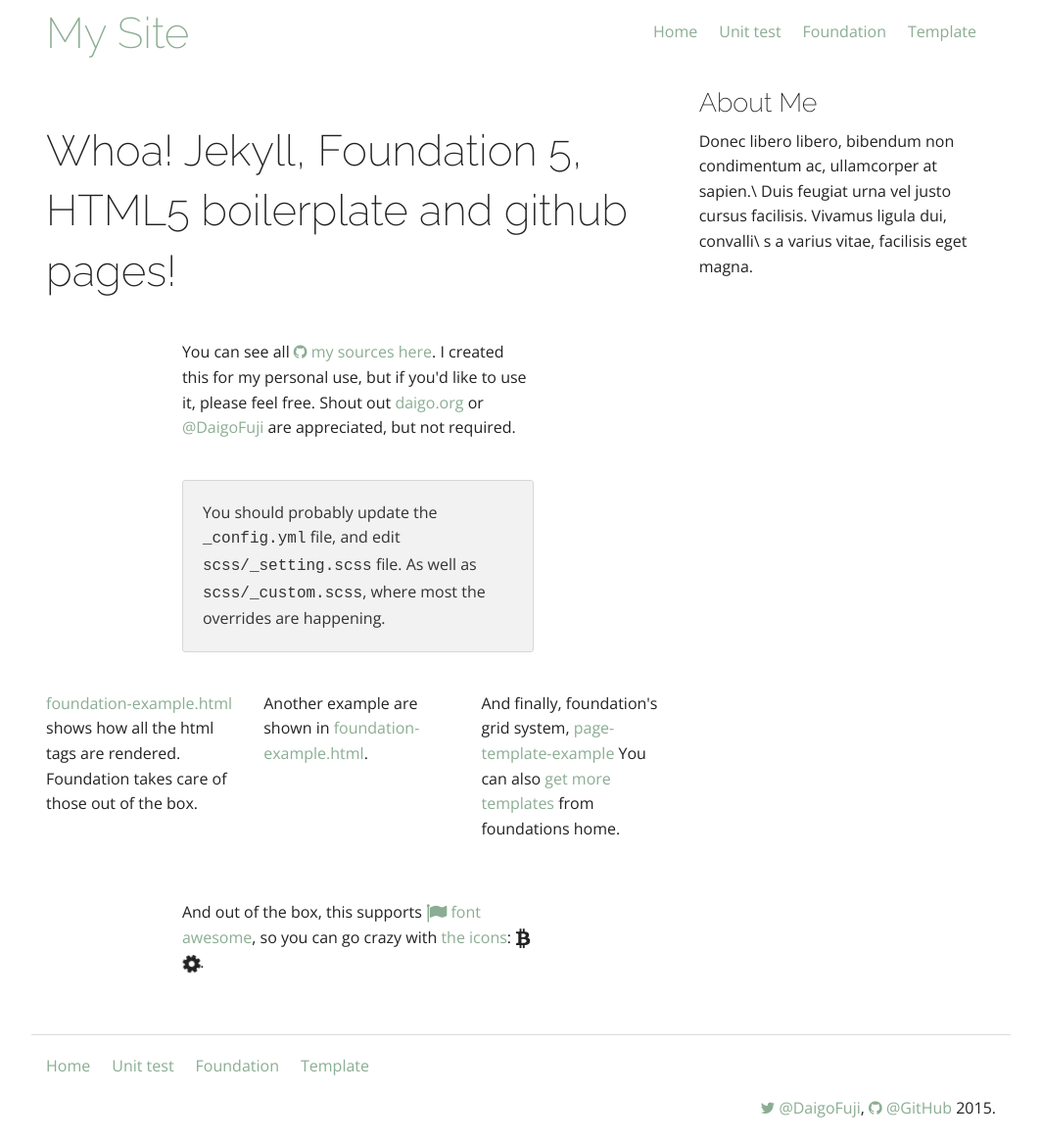
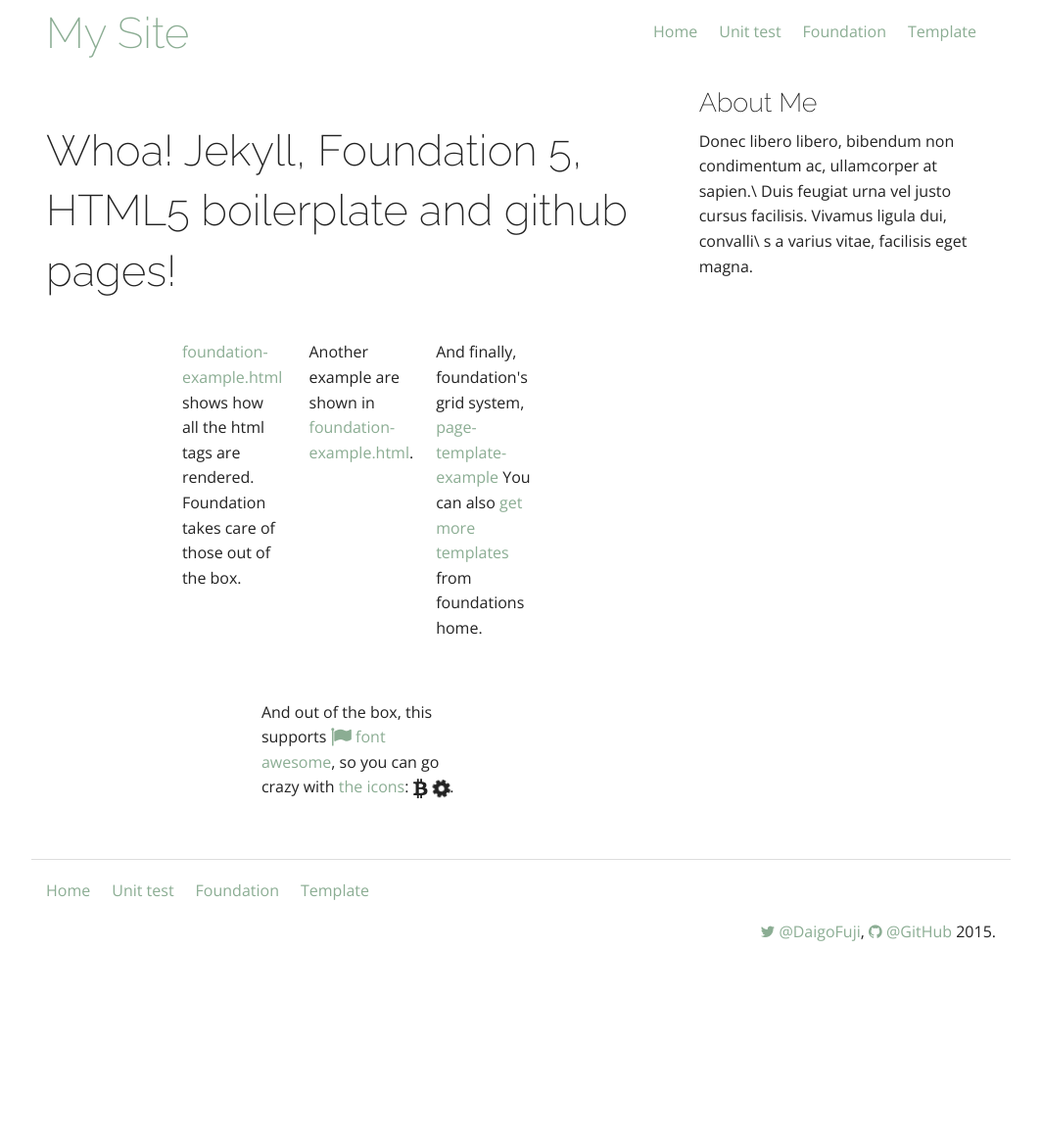
Before and after one commit to daigofuji/jekyll-foundation-5-starter, a Jekyll site: the page built from index.md, in a window 1280 px wide. Shown: the whole page at 98% size, without its empty margins (108-1171 px from the left). Built offline with Jekyll 4.4.1, drawn with Linux system fonts in a browser that asks for light colours; nearby versions of some CDN libraries; after the commit the page ends 985 px from its top, so only the background shows below that.

Commit message:
Update index.md

```diff
--- a/index.md
+++ b/index.md
@@ -13,17 +13,7 @@
 
 
 
-		<p class="mbl">You can see all <a href="https://github.com/daigofuji/jekyll-foundation-5-starter/tree/gh-pages"><i class="fa fa-github">
-		</i> my sources here</a>. I created this for my personal use, but if you'd like to use it, please feel free. Shout out <a href="http://daigo.org">daigo.org</a> or <a href="http://twitter.com/DaigoFuji">@DaigoFuji</a> are appreciated, but not required.</p>
 
-		<div class="panel radius mvl">
-			<p>You should probably update the <samp>_config.yml</samp> file, and edit <samp>scss/_setting.scss</samp> file. As well as <samp>scss/_custom.scss</samp>, where most the overrides are happening.</p>
-		</div>
-
-
-
-	</div>
-</div>
 
 
 <div class="row">
```
